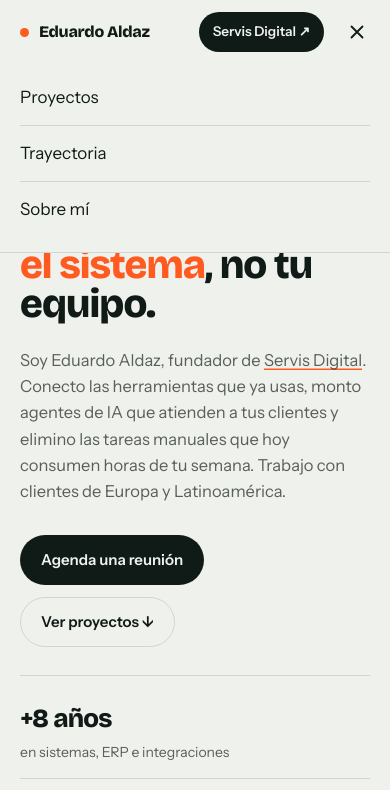
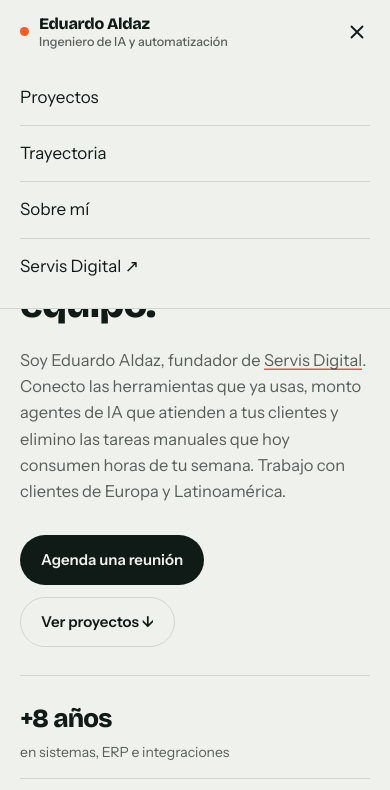
Before and after one commit to eduardoaldaz/portfolio, a plain HTML site: page index.html in a window 390 px wide. Both pictures are taken after a click on the button "Abrir menú". Shown: the top 790 px of the page. Drawn offline with nearby package versions, Linux system fonts and the light colour scheme.

Commit message:
Tagline under the name on every screen size; Servis Digital link inside the mobile menu
Co-Authored-By: Claude Opus 5.5 <noreply@anthropic.com>

```diff
--- a/index.html
+++ b/index.html
@@ -67,9 +67,10 @@ p{margin:0}
 .menu-btn svg path{fill:none;stroke:currentColor;stroke-width:2;stroke-linecap:round}
 .menu-btn .i-close,.nav.open .menu-btn .i-open{display:none}
 .nav.open .menu-btn .i-close{display:inline}
+.nav-links a.only-menu{display:none}
 .mark span.dot{width:9px;height:9px;border-radius:50%;background:var(--signal);flex:none}
-.mark .role{font-family:var(--mono);font-weight:500;font-size:11px;letter-spacing:.1em;text-transform:uppercase;color:var(--ink-45);padding-left:12px;margin-left:2px;border-left:1px solid var(--line)}
-@media (max-width:900px){.mark .role{display:none}}
+.mark .who{display:flex;flex-direction:column;line-height:1.15}
+.mark .role{font-family:var(--body);font-weight:500;font-size:12.5px;letter-spacing:0;color:var(--ink-70);margin-top:2px}
 .nav-links{display:flex;gap:26px}
 .nav-links a{font-size:14.5px;text-decoration:none;color:var(--ink-70);padding-block:4px}
 .nav-links a:hover{color:var(--ink);box-shadow:inset 0 -1.5px 0 var(--signal)}
@@ -329,7 +330,8 @@ a.sd:hover{color:var(--signal)}
 @media (max-width:660px){
   body{font-size:16.5px}
   .nav-in{gap:12px}
-  .nav .btn-sm{padding:8px 13px;font-size:13.5px}
+  .nav > .nav-in > .btn{display:none}
+  .nav-links a.only-menu{display:block}
   .menu-btn{display:inline-flex}
   .nav-links{display:none;position:absolute;left:0;right:0;top:64px;flex-direction:column;gap:0;background:var(--bone);border-bottom:1px solid var(--line);padding:6px var(--pad) 14px}
   .nav.open .nav-links{display:flex}
@@ -355,7 +357,7 @@ a.sd:hover{color:var(--signal)}
 
 <nav class="nav">
   <div class="nav-in">
-    <a class="mark" href="#top"><span class="dot"></span>Eduardo Aldaz<span class="role">Ingeniero de IA y automatización</span></a>
+    <a class="mark" href="#top"><span class="dot"></span><span class="who">Eduardo Aldaz<span class="role">Ingeniero de IA y automatización</span></span></a>
     <button class="menu-btn" type="button" aria-expanded="false" aria-controls="nav-links" aria-label="Abrir menú">
       <svg viewBox="0 0 24 24" width="22" height="22" aria-hidden="true"><path class="i-open" d="M4 7h16M4 12h16M4 17h16"/><path class="i-close" d="M6 6l12 12M18 6 6 18"/></svg>
     </button>
@@ -363,6 +365,7 @@ a.sd:hover{color:var(--signal)}
       <a href="#proyectos">Proyectos</a>
       <a href="#trayectoria">Trayectoria</a>
       <a href="#sobre-mi">Sobre mí</a>
+      <a class="only-menu" href="https://servisdigital.com" target="_blank" rel="noopener">Servis Digital ↗</a>
     </div>
     <a class="btn btn-primary btn-sm" href="https://servisdigital.com" target="_blank" rel="noopener">Servis Digital ↗</a>
   </div>
```
